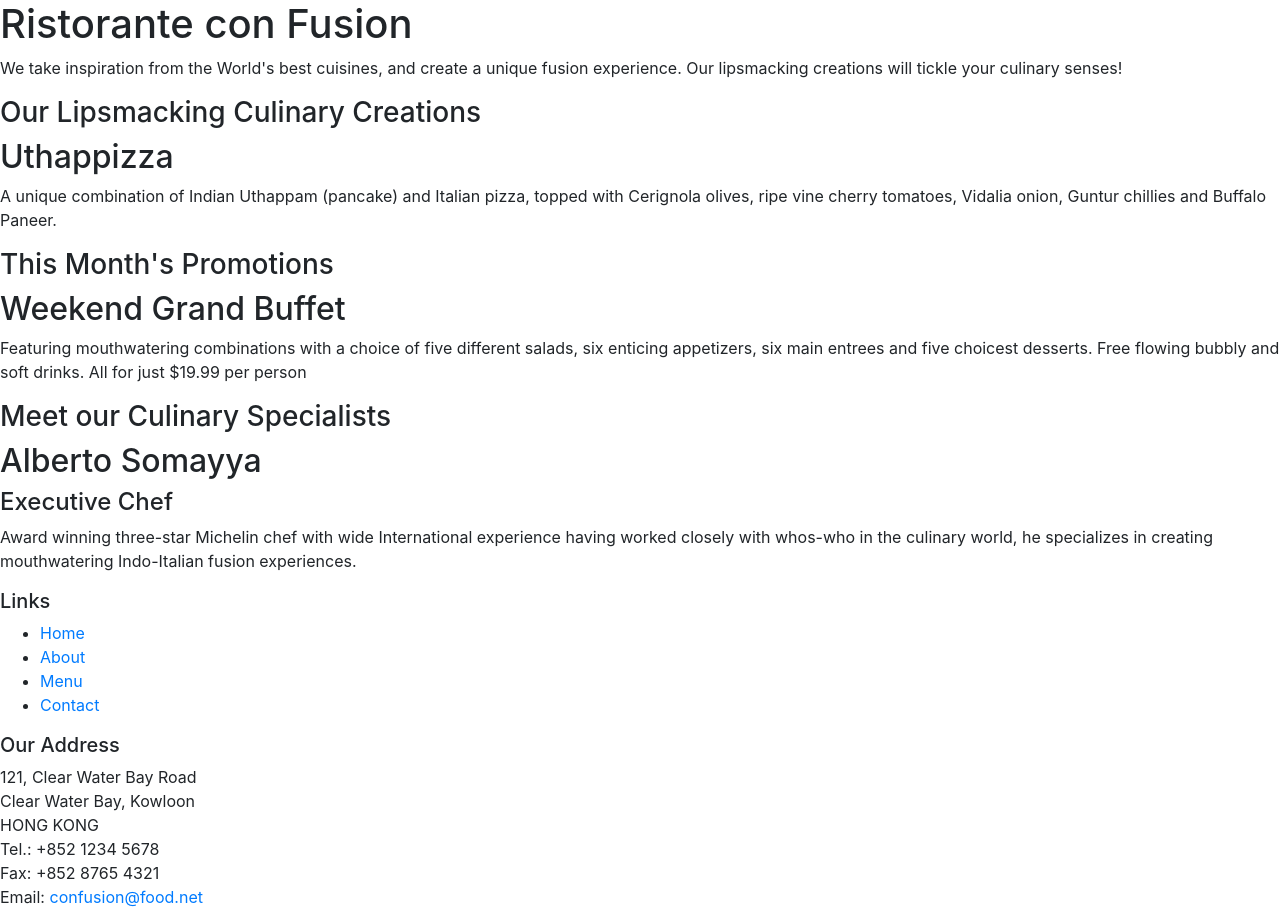
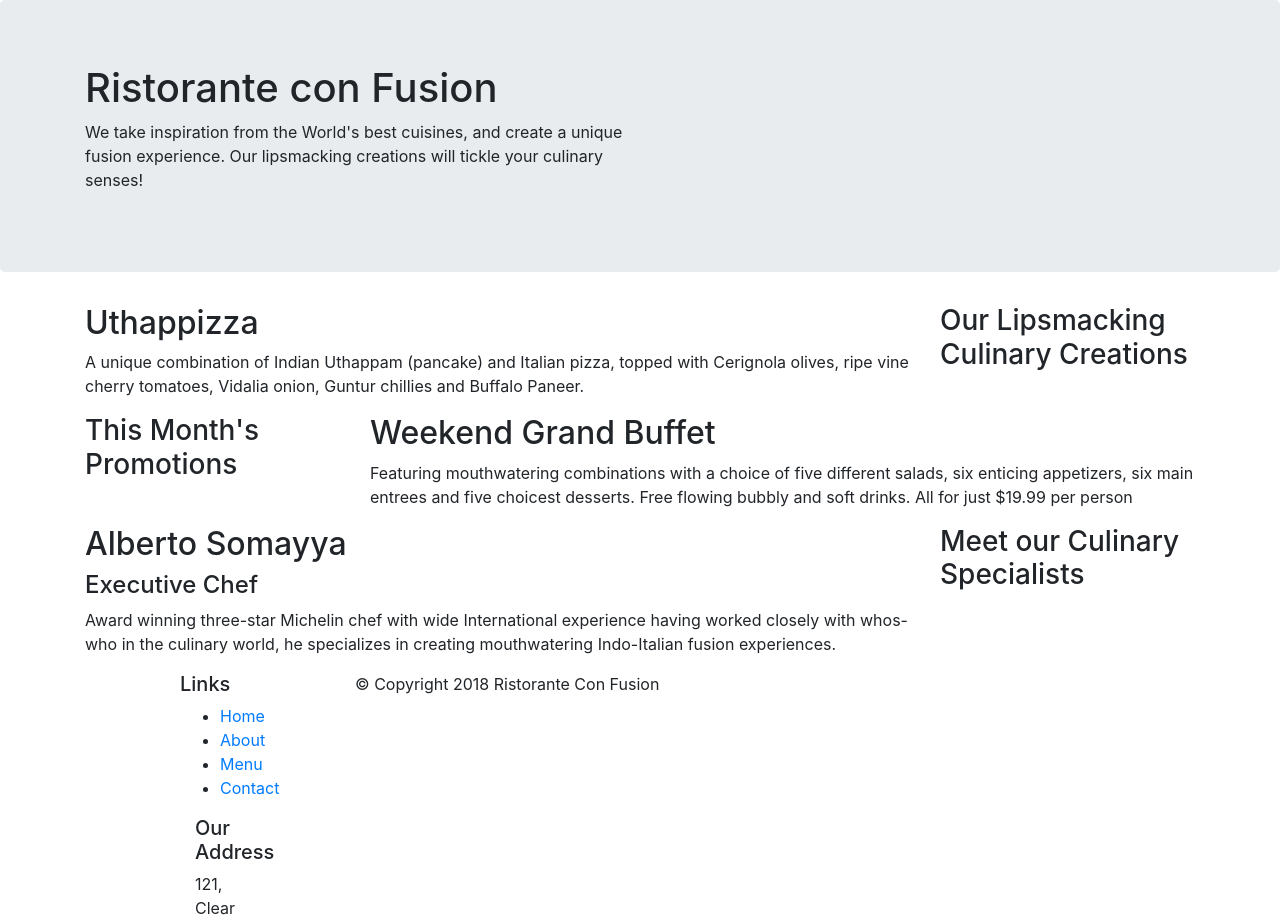
Before and after one commit to bedwal-deepak/conFusion, a website: page index.html in a window 1280 px wide. Shown: the top 924 px of the page. Drawn offline with nearby package versions, Linux system fonts and the light colour scheme.

Commit message:
Bootstrap Grid Part-I

```diff
--- a/index.html
+++ b/index.html
@@ -14,46 +14,46 @@
 
 <body>
 
-    <header>
-        <div>
-            <div>
-                <div>
+    <header class="jumbotron">
+        <div class="container">
+            <div class="row"class="row">
+                <div class="col-12 col-sm-6">
                     <h1>Ristorante con Fusion</h1>
                     <p>We take inspiration from the World's best cuisines, and create a unique fusion experience. Our lipsmacking creations will tickle your culinary senses!</p>
                 </div>
-                <div>
+                <div class="col-12 col-sm">
                 </div>
             </div>
         </div>
     </header>
 
-    <div>
-        <div>
-            <div>
+    <div class="container">
+        <div class="row">
+            <div class="col-12 col-sm-4 order-sm-last col-md-3">
                 <h3>Our Lipsmacking Culinary Creations</h3>
             </div>
-            <div>
+            <div class="col col-sm order-sm-first col-md">
                 <h2>Uthappizza</h2>
                 <p>A unique combination of Indian Uthappam (pancake) and Italian pizza, topped with Cerignola olives, ripe vine cherry tomatoes, Vidalia onion, Guntur chillies and Buffalo Paneer.</p>
             </div>
         </div>
 
 
-        <div>
-            <div>
+        <div class="row">
+            <div class="col-12 col-sm-4 col-md-3">
                 <h3>This Month's Promotions</h3>
             </div>
-            <div>
+            <div class="col col-sm col-md">
                 <h2>Weekend Grand Buffet</h2>
                 <p>Featuring mouthwatering combinations with a choice of five different salads, six enticing appetizers, six main entrees and five choicest desserts. Free flowing bubbly and soft drinks. All for just $19.99 per person </p>
             </div>
         </div>
 
-        <div>
-            <div>
+        <div class="row">
+            <div class="col-12 col-sm-4 order-sm-last col-md-3">
                 <h3>Meet our Culinary Specialists</h3>
             </div>
-            <div>
+            <div class="col col-sm order-sm-first col-md">
                 <h2>Alberto Somayya</h2>
                 <h4>Executive Chef</h4>
                 <p>Award winning three-star Michelin chef with wide International experience having worked closely with whos-who in the culinary world, he specializes in creating mouthwatering Indo-Italian fusion experiences. </p>
@@ -61,9 +61,9 @@
         </div>
     </div>
 
-    <footer>
-        <div>
-            <div>
+    <footer class="container">
+        <div class="row">
+            <div class="col-4 offset-1 col-sm-2">
                 <div>
                     <h5>Links</h5>
                     <ul>
@@ -73,7 +73,7 @@
                         <li><a href="#">Contact</a></li>
                     </ul>
                 </div>
-                <div>
+                <div class="col-7 col-sm-5">
                     <h5>Our Address</h5>
                     <address>
 		              121, Clear Water Bay Road<br>
@@ -84,7 +84,7 @@
 		              Email: <a href="mailto:confusion@food.net">confusion@food.net</a>
 		           </address>
                 </div>
-                <div>
+                <div class="col-12 col-sm-4">
                     <div>
                         <a href="http://google.com/+">Google+</a>
                         <a href="http://www.facebook.com/profile.php?id=">Facebook</a>
@@ -95,8 +95,8 @@
                     </div>
                 </div>
            </div>
-           <div>
-                <div>
+           <div class="row">
+                <div class="col-auto">
                     <p>© Copyright 2018 Ristorante Con Fusion</p>
                 </div>
            </div>
```
